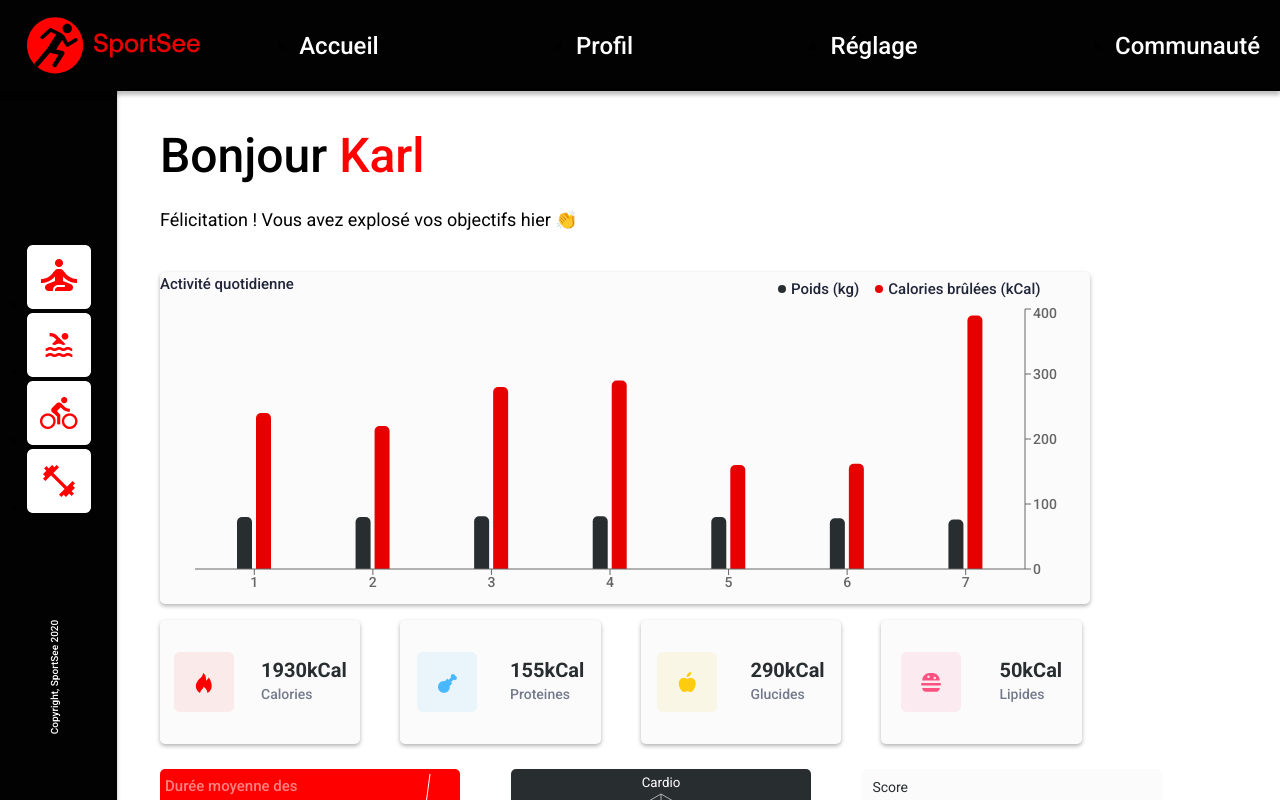
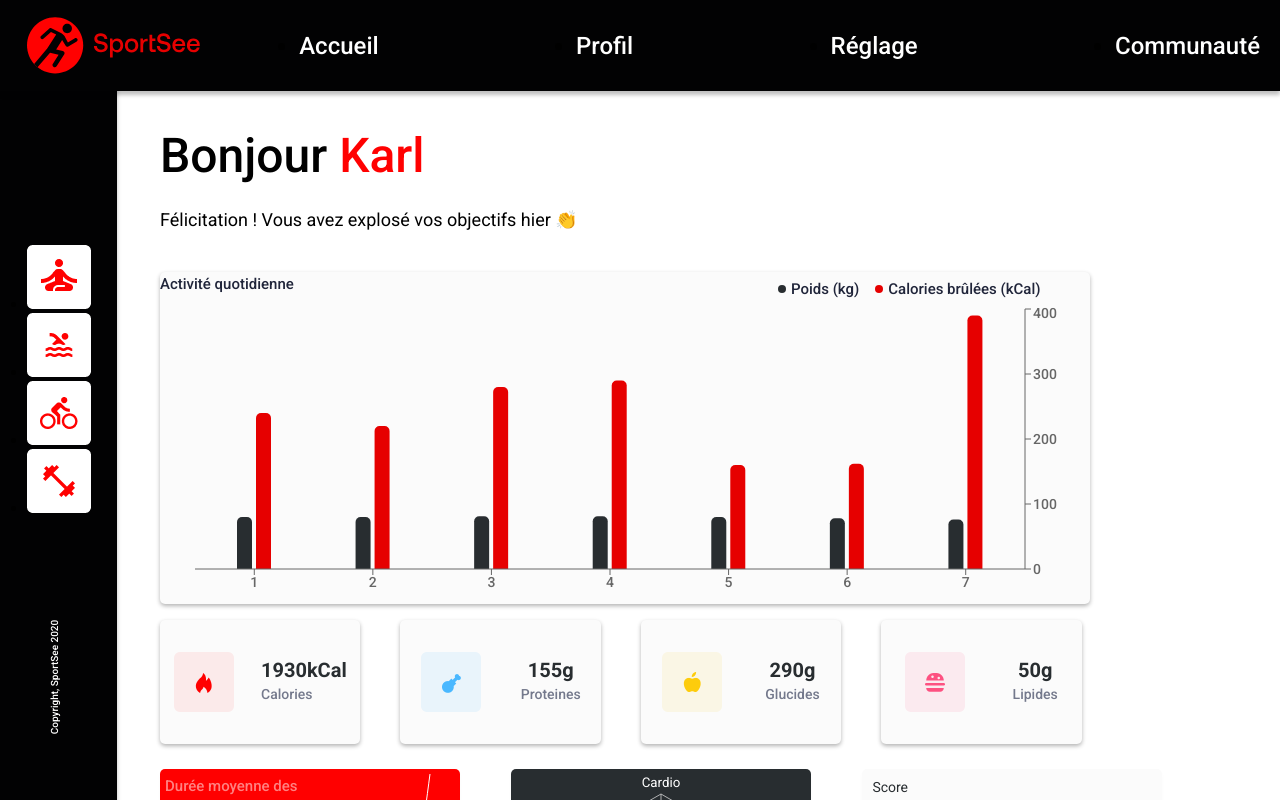
Before and after one commit to RyanDjafri/SportSee, a React (Create React App) app in the folder front/: page / in a window 1280 px wide. Shown: the top 800 px of the page. Built offline with nearby package versions, Linux system fonts and the light colour scheme.

Commit message:
nutrients

```diff
--- a/front/src/components/NutriCard.js
+++ b/front/src/components/NutriCard.js
@@ -12,6 +12,8 @@ const NutriCard = ({ data, nutrient }) => {
     Glucides: Carbo,
   };
 
+  const unit = nutrient === "Calories" ? "kCal" : "g";
+
   return (
     <div className={`${nutrient.toLowerCase()} nutri-div`}>
       <img
@@ -20,7 +22,10 @@ const NutriCard = ({ data, nutrient }) => {
         className="nutri-img"
       />
       <div className={`${nutrient.toLowerCase()}-values`}>
-        <p className={`${nutrient.toLowerCase()}`}>{data}kCal</p>
+        <p className={`${nutrient.toLowerCase()}`}>
+          {data}
+          {unit}
+        </p>
         <p className={`${nutrient.toLowerCase()}-title`}>{nutrient}</p>
       </div>
     </div>
```
